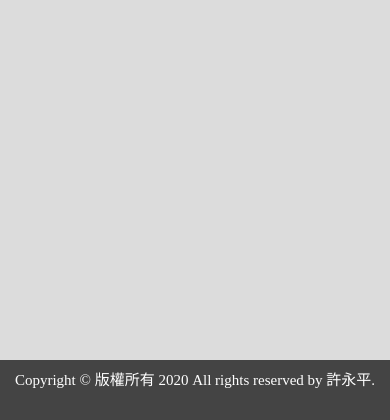
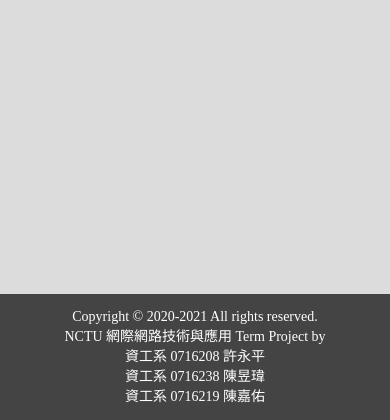
Before and after one commit to YungPingXu/django-download-youtube, a Django app: page / in a window 390 px wide. Shown: the part 424-844 px from the top of the page. Run offline with Django 3.2, Linux system fonts and the light colour scheme; some libraries are stand-ins or nearby versions.

Commit message:
add footer information

```diff
--- a/mysite/media/message/New Game! OPOpening HD「SAKURA SKIP」 Subs CC.txt
+++ /dev/null
@@ -1 +0,0 @@
-complete<br>1:29.70
--- a/mysite/static/index.css
+++ b/mysite/static/index.css
@@ -114,12 +114,10 @@ html {
 #bottom {
     color: white;
     background-color: #444444;
-    height: 60px;
-    line-height: 40px;
-    font-size: 20px;
+    font-size: 18px;
 	text-align: center;
-	padding-top: 20px;
-
+	padding-top: 15px;
+	padding-bottom: 15px;
 	position: absolute;
     bottom: 0;
     width: 100%;
@@ -169,7 +167,7 @@ html {
 }
 
 #search{
-	margin-bottom: 100px;
+	margin-bottom: 170px;
 }
 
 body{
@@ -231,9 +229,6 @@ body{
 		font-size: 12px;
 		width: 60%;
 	}
-	#bottom{
-		font-size: 18px;
-	}
 }
 @media(max-width: 544px){
 	#header{
@@ -261,9 +256,7 @@ body{
 		width: 55%;
 	}
 	#bottom{
-		font-size: 15px;
-		line-height: 20px;
-		height: 40px;
+		font-size: 14px;
 	}
 
 	img{
@@ -297,8 +290,4 @@ body{
 		padding-left: 20px;
 		padding-right: 20px;
 	}
-	#bottom{
-		padding-top: 10px;
-		height: 50px;
-	}
 }
--- a/mysite/template/index.html
+++ b/mysite/template/index.html
@@ -76,7 +76,11 @@
 		<img src="{% static 'tutorial2.PNG' %}" alt="" width="400" height="375">
 	</div>-->
 	<div id="bottom">
-		Copyright © 版權所有 2020 All rights reserved by 許永平.
+		Copyright © 2020-2021 All rights reserved.<br>
+		NCTU 網際網路技術與應用 Term Project by<br>
+		資工系 0716208 許永平<br>
+		資工系 0716238 陳昱瑋<br>
+		資工系 0716219 陳嘉佑
 	</div>
 </body>
 
```
Also changed, not shown: mysite/media/message/test.txt (deleted).
